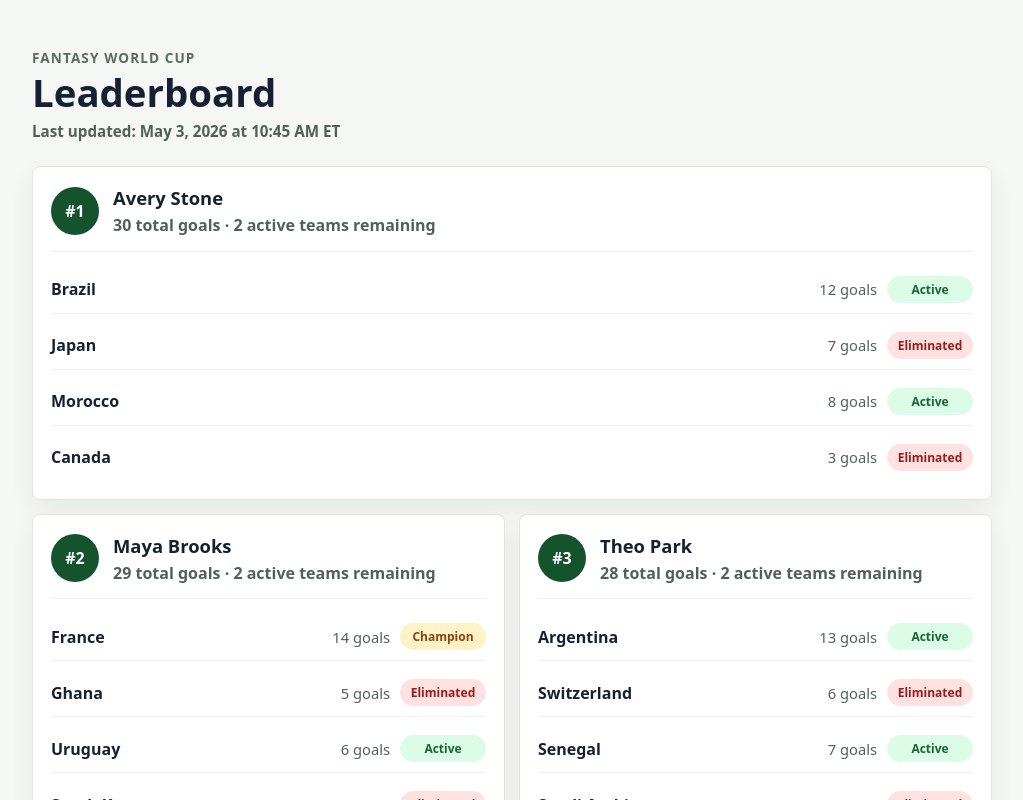
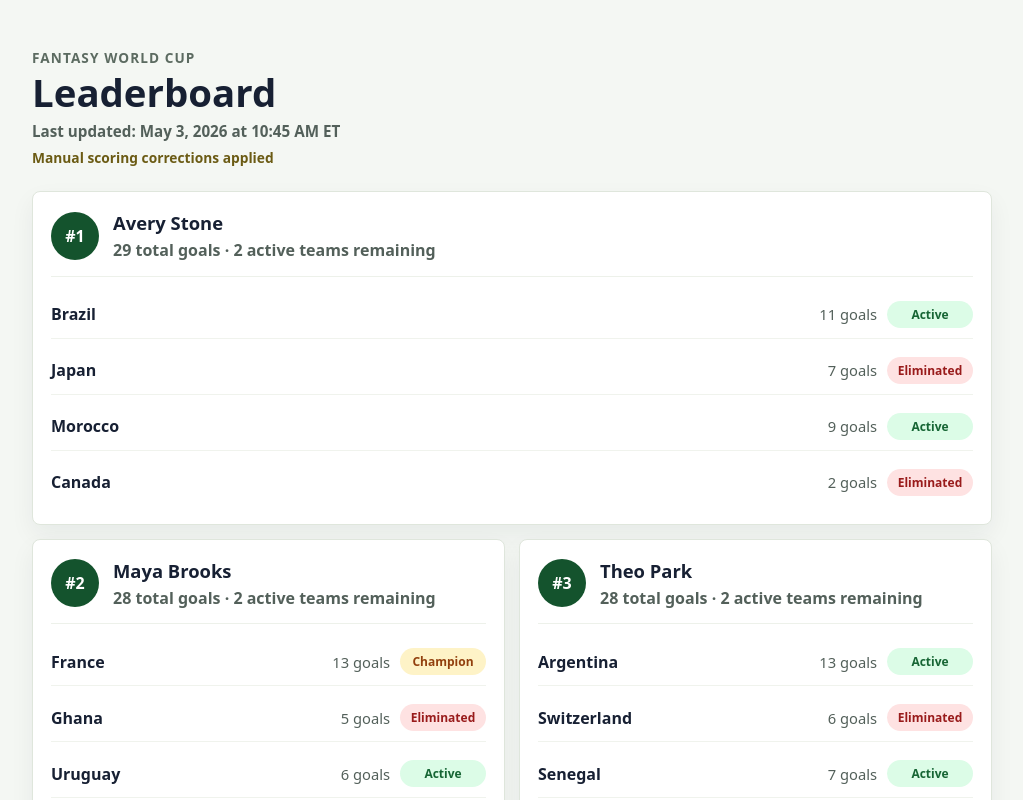
Before and after one commit to DJxCreampie/league-of-lords-world-cup-2026, a React (Vite) app: page / in a window 1280 px wide. Shown: the top 800 px of the page, without its empty margins (128-1151 px from the left). Built offline with nearby package versions, Linux system fonts and the light colour scheme.

Commit message:
Add manual override support

```diff
--- a/src/main.tsx
+++ b/src/main.tsx
@@ -1,10 +1,26 @@
 import { StrictMode } from 'react'
 import { createRoot } from 'react-dom/client'
-import { assignments, lastUpdated, managers, matches, teams } from './mockData'
+import {
+  assignments,
+  lastUpdated,
+  managers,
+  matches,
+  matchScoreOverrides,
+  teamGoalAdjustments,
+  teams,
+} from './mockData'
 import { rankManagers } from './scoring'
 import './style.css'
 
-const leaderboard = rankManagers(managers, teams, assignments, matches)
+const leaderboard = rankManagers(
+  managers,
+  teams,
+  assignments,
+  matches,
+  matchScoreOverrides,
+  teamGoalAdjustments,
+)
+const hasManualOverrides = matchScoreOverrides.length > 0 || teamGoalAdjustments.length > 0
 
 createRoot(document.getElementById('root')!).render(
   <StrictMode>
@@ -14,6 +30,7 @@ createRoot(document.getElementById('root')!).render(
           <p>Fantasy World Cup</p>
           <h1 id="leaderboard-title">Leaderboard</h1>
           <span>Last updated: {lastUpdated}</span>
+          {hasManualOverrides && <small>Manual scoring corrections applied</small>}
         </div>
 
         <ol className="manager-list">
--- a/src/mockData.ts
+++ b/src/mockData.ts
@@ -1,4 +1,11 @@
-import type { Assignment, Manager, Match, Team } from './types'
+import type {
+  Assignment,
+  Manager,
+  Match,
+  MatchScoreOverride,
+  Team,
+  TeamGoalAdjustment,
+} from './types'
 
 export const lastUpdated = 'May 3, 2026 at 10:45 AM ET'
 
@@ -152,3 +159,13 @@ export const matches: Match[] = [
   { id: 'match-egypt-paraguay', stage: 'Group', status: 'finished', homeTeamId: 'team-egypt', awayTeamId: 'team-paraguay', homeGoals: 4, awayGoals: 0 },
   { id: 'match-scotland-ivory-coast', stage: 'Group', status: 'finished', homeTeamId: 'team-scotland', awayTeamId: 'team-ivory-coast', homeGoals: 2, awayGoals: 0 },
 ]
+
+export const matchScoreOverrides: MatchScoreOverride[] = [
+  { matchId: 'match-brazil-norway', homeGoals: 9, awayGoals: 1 },
+  { matchId: 'match-france-ghana-shootout', homeGoals: 13, awayGoals: 5 },
+]
+
+export const teamGoalAdjustments: TeamGoalAdjustment[] = [
+  { teamId: 'team-morocco', goals: 1 },
+  { teamId: 'team-canada', goals: -1 },
+]
--- a/src/scoring.ts
+++ b/src/scoring.ts
@@ -1,4 +1,11 @@
-import type { Assignment, Manager, Match, Team } from './types'
+import type {
+  Assignment,
+  Manager,
+  Match,
+  MatchScoreOverride,
+  Team,
+  TeamGoalAdjustment,
+} from './types'
 
 export type ScoredTeam = Team & {
   goals: number
@@ -10,22 +17,43 @@ export type RankedManager = Manager & {
   activeTeamsRemaining: number
 }
 
-export function getTeamGoals(team: Team, matches: Match[]): number {
-  return matches.reduce((total, match) => {
+function getMatchGoals(match: Match, matchScoreOverrides: MatchScoreOverride[]): Pick<Match, 'homeGoals' | 'awayGoals'> {
+  const override = matchScoreOverrides.find((scoreOverride) => scoreOverride.matchId === match.id)
+
+  return override ?? match
+}
+
+function getTeamGoalAdjustment(team: Team, teamGoalAdjustments: TeamGoalAdjustment[]): number {
+  return teamGoalAdjustments
+    .filter((adjustment) => adjustment.teamId === team.id)
+    .reduce((total, adjustment) => total + adjustment.goals, 0)
+}
+
+export function getTeamGoals(
+  team: Team,
+  matches: Match[],
+  matchScoreOverrides: MatchScoreOverride[] = [],
+  teamGoalAdjustments: TeamGoalAdjustment[] = [],
+): number {
+  const matchGoals = matches.reduce((total, match) => {
     if (match.status === 'scheduled') {
       return total
     }
 
+    const effectiveGoals = getMatchGoals(match, matchScoreOverrides)
+
     if (match.homeTeamId === team.id) {
-      return total + match.homeGoals
+      return total + effectiveGoals.homeGoals
     }
 
     if (match.awayTeamId === team.id) {
-      return total + match.awayGoals
+      return total + effectiveGoals.awayGoals
     }
 
     return total
   }, 0)
+
+  return matchGoals + getTeamGoalAdjustment(team, teamGoalAdjustments)
 }
 
 export function getAssignedTeams(
@@ -33,6 +61,8 @@ export function getAssignedTeams(
   teams: Team[],
   assignments: Assignment[],
   matches: Match[],
+  matchScoreOverrides: MatchScoreOverride[] = [],
+  teamGoalAdjustments: TeamGoalAdjustment[] = [],
 ): ScoredTeam[] {
   const teamById = new Map(teams.map((team) => [team.id, team]))
 
@@ -42,7 +72,7 @@ export function getAssignedTeams(
     .filter((team): team is Team => team !== undefined)
     .map((team) => ({
       ...team,
-      goals: getTeamGoals(team, matches),
+      goals: getTeamGoals(team, matches, matchScoreOverrides, teamGoalAdjustments),
     }))
 }
 
@@ -51,11 +81,17 @@ export function getManagerTotal(
   teams: Team[],
   assignments: Assignment[],
   matches: Match[],
+  matchScoreOverrides: MatchScoreOverride[] = [],
+  teamGoalAdjustments: TeamGoalAdjustment[] = [],
 ): number {
-  return getAssignedTeams(manager, teams, assignments, matches).reduce(
-    (sum, team) => sum + team.goals,
-    0,
-  )
+  return getAssignedTeams(
+    manager,
+    teams,
+    assignments,
+    matches,
+    matchScoreOverrides,
+    teamGoalAdjustments,
+  ).reduce((sum, team) => sum + team.goals, 0)
 }
 
 export function getActiveTeamsRemaining(
@@ -63,10 +99,17 @@ export function getActiveTeamsRemaining(
   teams: Team[],
   assignments: Assignment[],
   matches: Match[],
+  matchScoreOverrides: MatchScoreOverride[] = [],
+  teamGoalAdjustments: TeamGoalAdjustment[] = [],
 ): number {
-  return getAssignedTeams(manager, teams, assignments, matches).filter(
-    (team) => team.status !== 'eliminated',
-  ).length
+  return getAssignedTeams(
+    manager,
+    teams,
+    assignments,
+    matches,
+    matchScoreOverrides,
+    teamGoalAdjustments,
+  ).filter((team) => team.status !== 'eliminated').length
 }
 
 export function rankManagers(
@@ -74,10 +117,19 @@ export function rankManagers(
   teams: Team[],
   assignments: Assignment[],
   matches: Match[],
+  matchScoreOverrides: MatchScoreOverride[] = [],
+  teamGoalAdjustments: TeamGoalAdjustment[] = [],
 ): RankedManager[] {
   return managers
     .map((manager) => {
-      const assignedTeams = getAssignedTeams(manager, teams, assignments, matches)
+      const assignedTeams = getAssignedTeams(
+        manager,
+        teams,
+        assignments,
+        matches,
+        matchScoreOverrides,
+        teamGoalAdjustments,
+      )
 
       return {
         ...manager,
--- a/src/style.css
+++ b/src/style.css
@@ -41,6 +41,14 @@ body {
   color: #53605a;
   font-size: 0.95rem;
   font-weight: 600;
+}
+
+.page-header small {
+  display: block;
+  margin-top: 6px;
+  color: #6b5b14;
+  font-size: 0.86rem;
+  font-weight: 700;
 }
 
 h1 {
```
Also changed, not shown: src/types.ts (+11 -0 lines), 1 other file (tests, documents, lock files or other folders).
